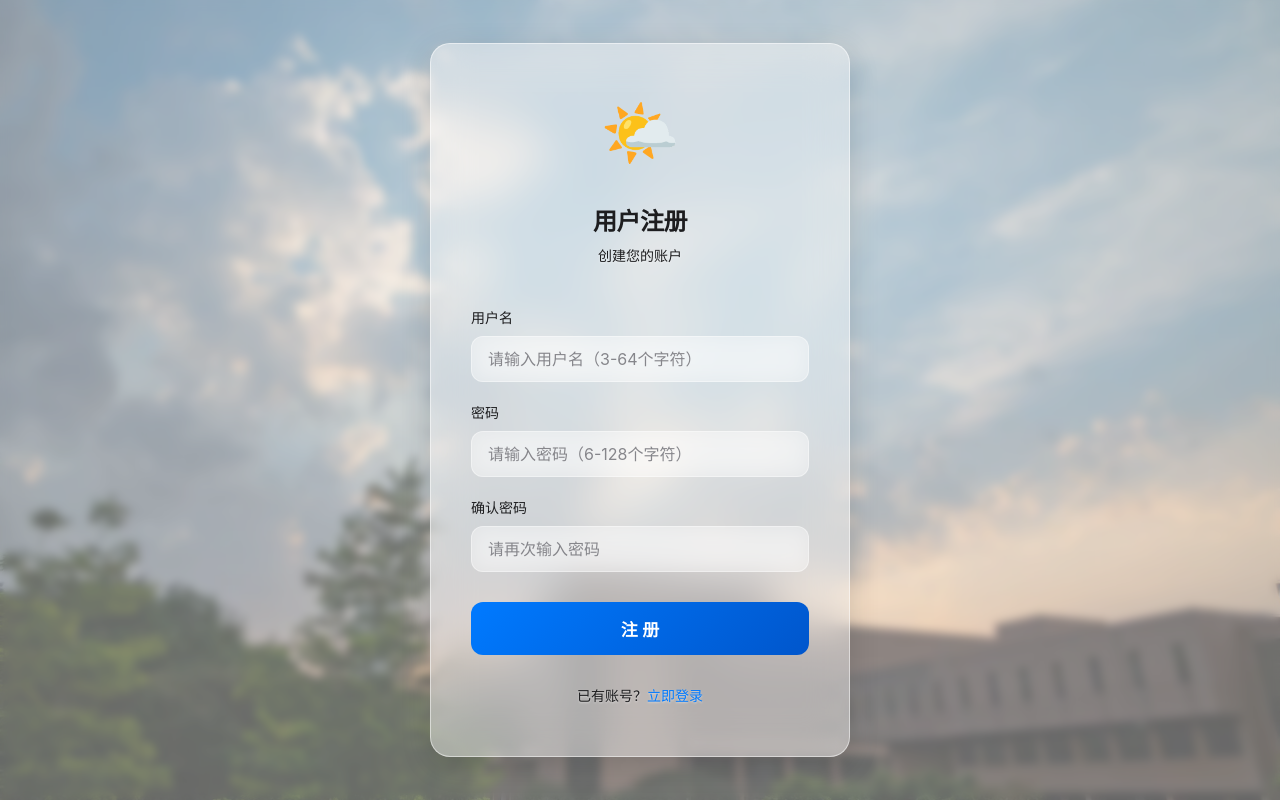
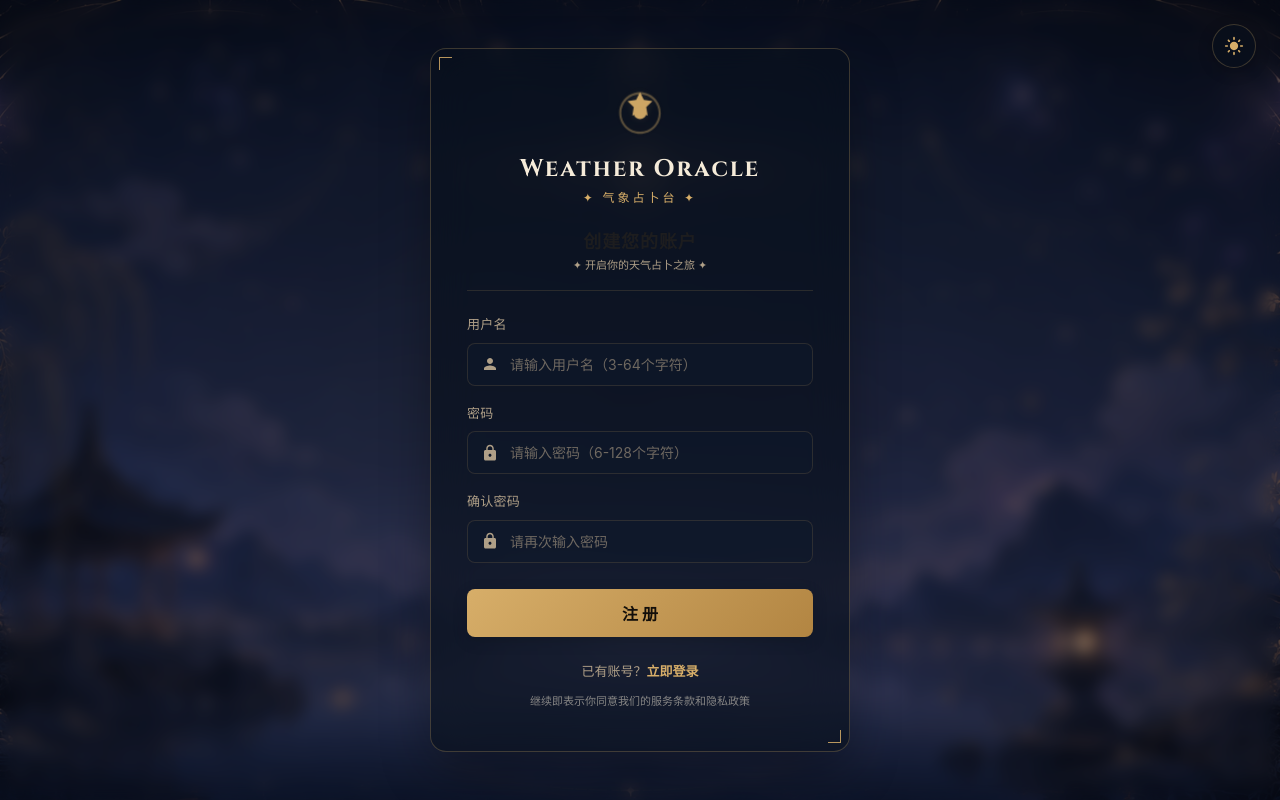
Before and after one commit to Jul1en-Lin/Weather-forecast-system, a Vue app: page /register in a window 1280 px wide. Built offline with nearby package versions, Linux system fonts and the light colour scheme; no server answers; the HTML template or start-up script is replaced by a standard one; a web font is replaced by a local one.

Commit message:
feat: redesign register page with matching glassmorphism and theme toggle

```diff
--- a/src/views/Register.vue
+++ b/src/views/Register.vue
@@ -1,17 +1,46 @@
 <template>
-  <div class="register-container">
-    <div class="register-card">
+  <div class="register-container" :class="theme">
+    <!-- Theme Switcher -->
+    <button class="theme-toggle" @click="toggleTheme" title="切换主题">
+      <!-- Sun Icon -->
+      <svg v-if="theme === 'dark'" viewBox="0 0 24 24" width="20" height="20">
+        <path fill="currentColor" d="M12 7c-2.76 0-5 2.24-5 5s2.24 5 5 5 5-2.24 5-5-2.24-5-5-5zM2 13h2c.55 0 1-.45 1-1s-.45-1-1-1H2c-.55 0-1 .45-1 1s.45 1 1 1zm18 0h2c.55 0 1-.45 1-1s-.45-1-1-1h-2c-.55 0-1 .45-1 1s.45 1 1 1zM11 2v2c0 .55.45 1 1 1s1-.45 1-1V2c0-.55-.45-1-1-1s-1 .45-1 1zm0 18v2c0 .55.45 1 1 1s1-.45 1-1v-2c0-.55-.45-1-1-1s-1 .45-1 1zM5.99 4.58c-.39-.39-1.03-.39-1.41 0s-.39 1.03 0 1.41l1.06 1.06c.39.39 1.03.39 1.41 0s.39-1.03 0-1.41L5.99 4.58zm12.37 12.37c-.39-.39-1.03-.39-1.41 0s-.39 1.03 0 1.41l1.06 1.06c.39.39 1.03.39 1.41 0s.39-1.03 0-1.41l-1.06-1.06zm1.06-12.37c-.39-.39-1.03-.39-1.41 0l-1.06 1.06c-.39.39-.39 1.03 0 1.41s1.03.39 1.41 0l1.06-1.06c.39-.38.39-1.02 0-1.41zm-12.37 12.37c-.39-.39-1.03-.39-1.41 0l-1.06 1.06c-.39.39-.39 1.03 0 1.41s1.03.39 1.41 0l1.06-1.06c.39-.38.39-1.02 0-1.41z" />
+      </svg>
+      <!-- Moon Icon -->
+      <svg v-else viewBox="0 0 24 24" width="20" height="20">
+        <path fill="currentColor" d="M12.3 22h-.1c-5.5 0-10-4.5-10-10 0-4.8 3.5-8.9 8.2-9.8.5-.1 1 .2 1.2.7.2.5 0 1.1-.4 1.4-2.8 1.9-4.3 5.3-3.8 8.8.6 3.9 3.8 7.1 7.7 7.7 3.5.5 6.9-1.1 8.8-3.8.3-.4.9-.6 1.4-.4.5.2.8.7.7 1.2-.9 4.7-5 8.2-9.8 8.2z" />
+      </svg>
+    </button>
+
+    <div class="register-card oracle-gold-corners">
+      <!-- Logo and Brand Header -->
       <div class="register-header">
         <div class="logo">
-          <span class="logo-icon">🌤️</span>
+          <svg class="logo-svg" viewBox="0 0 24 24" width="48" height="48">
+            <path fill="currentColor" d="M12 2s.07.01.07.07l1.78 3.61 3.98.58c.06.01.08.08.04.12l-2.88 2.81.68 3.97c.01.06-.05.1-.1.07l-3.57-1.87-3.57 1.87c-.05.03-.11-.01-.1-.07l.68-3.97-2.88-2.81c-.04-.04-.02-.11.04-.12l3.98-.58 1.78-3.61c.01-.06.07-.07.07-.07z" />
+            <path fill="currentColor" opacity="0.4" d="M12 22c5.52 0 10-4.48 10-10S17.52 2 12 2 2 6.48 2 12s4.48 10 10 10zm0-1c-4.97 0-9-4.03-9-9s4.03-9 9-9 9 4.03 9 9-4.03 9-9 9z" />
+            <circle cx="12" cy="12" r="3" fill="currentColor" />
+          </svg>
         </div>
-        <h1 class="title">用户注册</h1>
-        <p class="subtitle">创建您的账户</p>
+        <h1 class="brand-title">Weather Oracle</h1>
+        <p class="brand-subtitle">✦ 气象占卜台 ✦</p>
+      </div>
+
+      <!-- Welcome Banner -->
+      <div class="welcome-banner">
+        <h2 class="welcome-title">创建您的账户</h2>
+        <p class="welcome-subtitle">✦ 开启你的天气占卜之旅 ✦</p>
       </div>
 
       <form @submit.prevent="handleRegister" class="register-form">
         <div class="form-group">
           <label for="username">用户名</label>
+          <div class="input-wrapper">
+            <span class="input-icon-span">
+              <svg viewBox="0 0 24 24" width="18" height="18">
+                <path fill="currentColor" d="M12 12c2.21 0 4-1.79 4-4s-1.79-4-4-4-4 1.79-4 4 1.79 4 4 4zm0 2c-2.67 0-8 1.34-8 4v2h16v-2c0-2.66-5.33-4-8-4z" />
+              </svg>
+            </span>
             <input
               id="username"
               v-model="formData.username"
@@ -23,9 +52,16 @@
               class="input-field"
             />
           </div>
+        </div>
 
         <div class="form-group">
           <label for="password">密码</label>
+          <div class="input-wrapper">
+            <span class="input-icon-span">
+              <svg viewBox="0 0 24 24" width="18" height="18">
+                <path fill="currentColor" d="M18 8h-1V6c0-2.76-2.24-5-5-5S7 3.24 7 6v2H6c-1.1 0-2 .9-2 2v10c0 1.1.9 2 2 2h12c1.1 0 2-.9 2-2V10c0-1.1-.9-2-2-2zm-6 9c-1.1 0-2-.9-2-2s.9-2 2-2 2 .9 2 2-.9 2-2 2zm3.1-9H8.9V6c0-1.71 1.39-3.1 3.1-3.1 1.71 0 3.1 1.39 3.1 3.1v2z" />
+              </svg>
+            </span>
             <input
               id="password"
               v-model="formData.password"
@@ -37,9 +73,16 @@
               class="input-field"
             />
           </div>
+        </div>
 
         <div class="form-group">
           <label for="confirmPassword">确认密码</label>
+          <div class="input-wrapper">
+            <span class="input-icon-span">
+              <svg viewBox="0 0 24 24" width="18" height="18">
+                <path fill="currentColor" d="M18 8h-1V6c0-2.76-2.24-5-5-5S7 3.24 7 6v2H6c-1.1 0-2 .9-2 2v10c0 1.1.9 2 2 2h12c1.1 0 2-.9 2-2V10c0-1.1-.9-2-2-2zm-6 9c-1.1 0-2-.9-2-2s.9-2 2-2 2 .9 2 2-.9 2-2 2zm3.1-9H8.9V6c0-1.71 1.39-3.1 3.1-3.1 1.71 0 3.1 1.39 3.1 3.1v2z" />
+              </svg>
+            </span>
             <input
               id="confirmPassword"
               v-model="formData.confirmPassword"
@@ -48,6 +91,7 @@
               required
               class="input-field"
             />
+          </div>
         </div>
 
         <button type="submit" class="register-button" :disabled="isLoading">
@@ -63,13 +107,14 @@
         <p class="footer-text">
           已有账号？<router-link to="/login" class="login-link">立即登录</router-link>
         </p>
+        <p class="footer-policy">继续即表示你同意我们的服务条款和隐私政策</p>
       </div>
     </div>
   </div>
 </template>
 
 <script setup lang="ts">
-import { ref } from 'vue'
+import { ref, onMounted } from 'vue'
 import { useRouter } from 'vue-router'
 import { useAuthStore } from '../stores/auth'
 
@@ -85,6 +130,24 @@ const formData = ref({
 const isLoading = ref(false)
 const errorMessage = ref('')
 const successMessage = ref('')
+
+const theme = ref<'dark' | 'light'>('dark')
+
+const toggleTheme = () => {
+  theme.value = theme.value === 'light' ? 'dark' : 'light'
+  localStorage.setItem('weather_oracle:theme', theme.value)
+  document.documentElement.setAttribute('data-oracle-theme', theme.value)
+}
+
+onMounted(() => {
+  const savedTheme = localStorage.getItem('weather_oracle:theme')
+  if (savedTheme === 'light' || savedTheme === 'dark') {
+    theme.value = savedTheme
+  } else {
+    theme.value = 'dark'
+  }
+  document.documentElement.setAttribute('data-oracle-theme', theme.value)
+})
 
 const handleRegister = async () => {
   errorMessage.value = ''
@@ -116,48 +179,114 @@ const handleRegister = async () => {
 </script>
 
 <style scoped>
+.register-container.dark {
+  --bg-image: url('/login-dark-background.png');
+  --bg-overlay: rgba(10, 15, 30, 0.45);
+  --card-bg: rgba(8, 16, 29, 0.65);
+  --card-border: rgba(215, 174, 105, 0.25);
+  --text-color: #f5ebd9;
+  --text-muted: #af9f87;
+  --text-faint: rgba(245, 235, 217, 0.65);
+  --input-bg: rgba(14, 25, 43, 0.5);
+  --input-border: rgba(215, 174, 105, 0.15);
+  --input-focus-border: #d7ae69;
+  --input-focus-shadow: rgba(215, 174, 105, 0.2);
+  --btn-bg: linear-gradient(135deg, #d7ae69 0%, #b28542 100%);
+  --btn-hover-shadow: rgba(215, 174, 105, 0.3);
+  --btn-text: #120e0a;
+  --gold-color: #d7ae69;
+  --gold-glow: rgba(215, 174, 105, 0.15);
+}
+
+.register-container.light {
+  --bg-image: url('/login-background.png');
+  --bg-overlay: rgba(255, 255, 255, 0.35);
+  --card-bg: rgba(253, 249, 243, 0.65);
+  --card-border: rgba(180, 140, 85, 0.3);
+  --text-color: #3c3020;
+  --text-muted: #8c7b64;
+  --text-faint: rgba(60, 48, 32, 0.68);
+  --input-bg: rgba(253, 249, 243, 0.7);
+  --input-border: rgba(180, 140, 85, 0.2);
+  --input-focus-border: #b28542;
+  --input-focus-shadow: rgba(180, 140, 85, 0.15);
+  --btn-bg: linear-gradient(135deg, #b28542 0%, #8c6022 100%);
+  --btn-hover-shadow: rgba(180, 140, 85, 0.25);
+  --btn-text: #ffffff;
+  --gold-color: #b28542;
+  --gold-glow: rgba(180, 140, 85, 0.08);
+}
+
 .register-container {
   min-height: 100vh;
   display: flex;
   align-items: center;
   justify-content: center;
-  background-image: url('/background.jpg');
+  background-image: var(--bg-image);
   background-size: cover;
   background-position: center;
   background-repeat: no-repeat;
   padding: 20px;
   position: relative;
+  transition: background-image 0.5s ease;
+  overflow: hidden;
 }
 
 .register-container::before {
   content: '';
   position: absolute;
-  top: 0;
-  left: 0;
-  right: 0;
-  bottom: 0;
-  background: rgba(255, 255, 255, 0.4);
-  backdrop-filter: blur(5px);
+  inset: 0;
+  background: var(--bg-overlay);
+  backdrop-filter: blur(8px);
+  z-index: 0;
+  transition: background 0.5s ease, backdrop-filter 0.5s ease;
+}
+
+.theme-toggle {
+  position: absolute;
+  top: 24px;
+  right: 24px;
+  width: 44px;
+  height: 44px;
+  border-radius: 50%;
+  background: var(--card-bg);
+  border: 1px solid var(--card-border);
+  color: var(--gold-color);
+  display: grid;
+  place-items: center;
+  cursor: pointer;
+  z-index: 10;
+  box-shadow: 0 4px 15px rgba(0,0,0,0.2);
+  backdrop-filter: blur(10px);
+  transition: all 0.3s ease;
+}
+
+.theme-toggle:hover {
+  transform: scale(1.08) rotate(15deg);
+  border-color: var(--gold-color);
+  box-shadow: 0 0 12px var(--gold-glow);
 }
 
 .register-card {
-  background: rgba(255, 255, 255, 0.4);
+  background: var(--card-bg);
   backdrop-filter: blur(20px);
-  border-radius: 20px;
-  border: 1px solid rgba(255, 255, 255, 0.5);
-  box-shadow: 0 8px 30px rgba(0, 0, 0, 0.15);
-  padding: 48px 40px;
+  border-radius: 16px;
+  border: 1px solid var(--card-border);
+  box-shadow: 0 20px 50px rgba(0, 0, 0, 0.3);
+  padding: 40px 36px;
   width: 100%;
   max-width: 420px;
-  animation: slideUp 0.6s ease-out;
+  animation: slideUp 0.6s cubic-bezier(0.16, 1, 0.3, 1);
   position: relative;
   z-index: 1;
+  color: var(--text-color);
+  transition: all 0.5s ease;
 }
 
 @keyframes slideUp {
   from {
     opacity: 0;
-    transform: translateY(30px);
+    transform: translateY(40px);
   }
   to {
     opacity: 1;
@@ -165,49 +294,102 @@ const handleRegister = async () => {
   }
 }
 
+.oracle-gold-corners::before,
+.oracle-gold-corners::after {
+  content: '';
+  position: absolute;
+  width: 12px;
+  height: 12px;
+  border: 1.5px solid var(--gold-color);
+  pointer-events: none;
+  z-index: 2;
+  opacity: 0.85;
+  transition: all 0.5s ease;
+}
+
+.oracle-gold-corners::before {
+  top: 8px;
+  left: 8px;
+  border-right: none;
+  border-bottom: none;
+}
+
+.oracle-gold-corners::after {
+  bottom: 8px;
+  right: 8px;
+  border-left: none;
+  border-top: none;
+}
+
 .register-header {
   text-align: center;
-  margin-bottom: 40px;
+  margin-bottom: 24px;
 }
 
 .logo {
-  margin-bottom: 20px;
+  margin-bottom: 12px;
+  display: inline-block;
 }
 
-.logo-icon {
-  font-size: 64px;
-  display: inline-block;
-  animation: float 3s ease-in-out infinite;
+.logo-svg {
+  color: var(--gold-color);
+  filter: drop-shadow(0 0 4px var(--gold-glow));
+  animation: pulse-mystical 3s ease-in-out infinite;
 }
 
-@keyframes float {
+@keyframes pulse-mystical {
   0%, 100% {
-    transform: translateY(0);
+    opacity: 0.8;
+    transform: scale(1);
   }
   50% {
-    transform: translateY(-10px);
+    opacity: 1;
+    transform: scale(1.05);
   }
 }
 
-.title {
+.brand-title {
+  font-family: 'Cinzel', serif, var(--oracle-font-display);
   font-size: 24px;
-  font-weight: 600;
-  color: #1d1d1f;
-  margin: 0 0 8px 0;
-  letter-spacing: -0.5px;
+  font-weight: 700;
+  letter-spacing: 0.08em;
+  margin: 0;
+  color: var(--text-color);
 }
 
-.subtitle {
-  font-size: 14px;
-  color: #1d1d1f;
+.brand-subtitle {
+  font-family: 'Marcellus', Georgia, serif;
+  font-size: 12px;
+  color: var(--gold-color);
+  letter-spacing: 0.25em;
+  margin: 4px 0 0 0;
+  text-transform: uppercase;
+}
+
+.welcome-banner {
+  text-align: center;
+  margin-bottom: 24px;
+  border-bottom: 1px solid var(--input-border);
+  padding-bottom: 16px;
+}
+
+.welcome-title {
+  font-size: 18px;
+  font-weight: 600;
   margin: 0;
-  text-shadow: 0 1px 2px rgba(255, 255, 255, 0.5);
+  letter-spacing: 0.05em;
+}
+
+.welcome-subtitle {
+  font-size: 11px;
+  color: var(--text-muted);
+  margin: 4px 0 0 0;
 }
 
 .register-form {
   display: flex;
   flex-direction: column;
-  gap: 20px;
+  gap: 18px;
 }
 
 .form-group {
@@ -217,44 +399,62 @@ const handleRegister = async () => {
 }
 
 .form-group label {
-  font-size: 14px;
+  font-size: 13px;
   font-weight: 500;
-  color: #1d1d1f;
+  color: var(--text-muted);
+  letter-spacing: 0.02em;
+}
+
+.input-wrapper {
+  position: relative;
+  display: flex;
+  align-items: center;
+}
+
+.input-icon-span {
+  position: absolute;
+  left: 14px;
+  color: var(--text-muted);
+  pointer-events: none;
+  display: flex;
+  align-items: center;
 }
 
 .input-field {
-  padding: 12px 16px;
-  border: 1px solid rgba(255, 255, 255, 0.4);
-  border-radius: 12px;
-  font-size: 16px;
-  transition: all 0.3s ease;
+  width: 100%;
+  padding: 12px 16px 12px 42px;
+  background: var(--input-bg);
+  border: 1px solid var(--input-border);
+  border-radius: 8px;
+  font-size: 14px;
+  color: var(--text-color);
+  transition: all 0.3s cubic-bezier(0.4, 0, 0.2, 1);
   outline: none;
-  background: rgba(255, 255, 255, 0.3);
-  backdrop-filter: blur(10px);
-  color: #1d1d1f;
+}
+
+.input-field::placeholder {
+  color: var(--text-muted);
+  opacity: 0.6;
 }
 
 .input-field:focus {
-  border-color: #007aff;
-  background: rgba(255, 255, 255, 0.5);
-  box-shadow: 0 0 0 3px rgba(0, 122, 255, 0.1);
-}
-
-.input-field::placeholder {
-  color: #86868b;
+  border-color: var(--input-focus-border);
+  background: var(--card-bg);
+  box-shadow: 0 0 10px var(--input-focus-shadow);
 }
 
 .register-button {
-  margin-top: 10px;
-  padding: 14px;
-  background: linear-gradient(135deg, #007aff 0%, #0056cc 100%);
-  color: white;
+  margin-top: 8px;
+  padding: 12px;
+  background: var(--btn-bg);
+  color: var(--btn-text);
   border: none;
-  border-radius: 12px;
-  font-size: 17px;
+  border-radius: 8px;
+  font-size: 16px;
   font-weight: 600;
   cursor: pointer;
-  transition: all 0.3s ease;
+  box-shadow: 0 4px 15px rgba(0,0,0,0.15);
+  transition: all 0.3s cubic-bezier(0.4, 0, 0.2, 1);
   display: flex;
   align-items: center;
   justify-content: center;
@@ -263,7 +463,8 @@ const handleRegister = async () => {
 
 .register-button:hover:not(:disabled) {
   transform: translateY(-2px);
-  box-shadow: 0 8px 20px rgba(0, 122, 255, 0.4);
+  box-shadow: 0 6px 20px var(--btn-hover-shadow);
+  filter: brightness(1.05);
 }
 
 .register-button:active:not(:disabled) {
@@ -271,15 +472,15 @@ const handleRegister = async () => {
 }
 
 .register-button:disabled {
-  opacity: 0.7;
+  opacity: 0.65;
   cursor: not-allowed;
 }
 
 .loading-spinner {
   width: 20px;
   height: 20px;
-  border: 3px solid rgba(255, 255, 255, 0.3);
-  border-top-color: white;
+  border: 2px solid rgba(255, 255, 255, 0.3);
+  border-top-color: var(--btn-text);
   border-radius: 50%;
   animation: spin 0.8s linear infinite;
 }
@@ -291,70 +492,67 @@ const handleRegister = async () => {
 }
 
 .error-message {
-  color: #ff3b30;
-  font-size: 14px;
+  color: #ff6b6b;
+  font-size: 13px;
   text-align: center;
-  margin: 0;
+  margin: 4px 0 0 0;
   padding: 10px;
-  background: rgba(255, 59, 48, 0.15);
-  backdrop-filter: blur(10px);
-  border-radius: 8px;
-  border: 1px solid rgba(255, 59, 48, 0.3);
-  animation: shake 0.5s ease-in-out;
+  background: rgba(255, 107, 107, 0.12);
+  border-radius: 6px;
+  border: 1px solid rgba(255, 107, 107, 0.2);
+  animation: shake 0.4s ease-in-out;
 }
 
 .success-message {
-  color: #34c759;
-  font-size: 14px;
+  color: #378a68;
+  font-size: 13px;
   text-align: center;
-  margin: 0;
+  margin: 4px 0 0 0;
   padding: 10px;
-  background: rgba(52, 199, 89, 0.15);
-  backdrop-filter: blur(10px);
-  border-radius: 8px;
-  border: 1px solid rgba(52, 199, 89, 0.3);
+  background: rgba(55, 138, 104, 0.12);
+  border-radius: 6px;
+  border: 1px solid rgba(55, 138, 104, 0.2);
 }
 
 @keyframes shake {
-  0%, 100% {
-    transform: translateX(0);
-  }
-  25% {
-    transform: translateX(-5px);
-  }
-  75% {
-    transform: translateX(5px);
-  }
+  0%, 100% { transform: translateX(0); }
+  25% { transform: translateX(-6px); }
+  75% { transform: translateX(6px); }
 }
 
 .register-footer {
-  margin-top: 30px;
+  margin-top: 24px;
   text-align: center;
 }
 
 .footer-text {
-  font-size: 14px;
-  color: #1d1d1f;
+  font-size: 13px;
+  color: var(--text-muted);
   margin: 0;
-  text-shadow: 0 1px 2px rgba(255, 255, 255, 0.5);
 }
 
 .login-link {
-  color: #007aff;
+  color: var(--gold-color);
   text-decoration: none;
-  font-weight: 500;
+  font-weight: 600;
 }
 
 .login-link:hover {
   text-decoration: underline;
 }
 
+.footer-policy {
+  font-size: 11px;
+  color: var(--text-faint);
+  margin: 12px 0 0 0;
+  opacity: 0.8;
+}
+
 @media (max-width: 480px) {
   .register-card {
     padding: 32px 24px;
   }
-
-  .title {
+  .brand-title {
     font-size: 20px;
   }
 }
```
Lines whose indentation alone changed are shown as unchanged.
